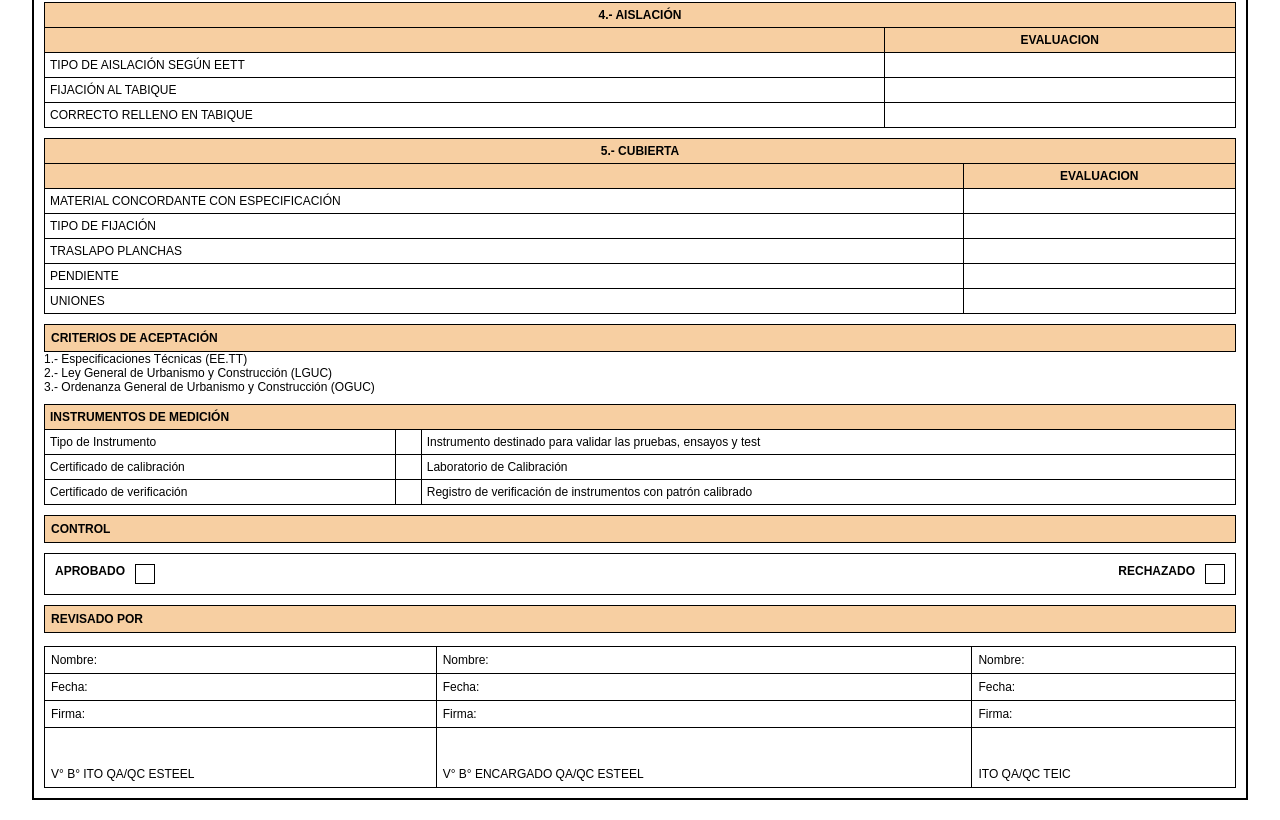
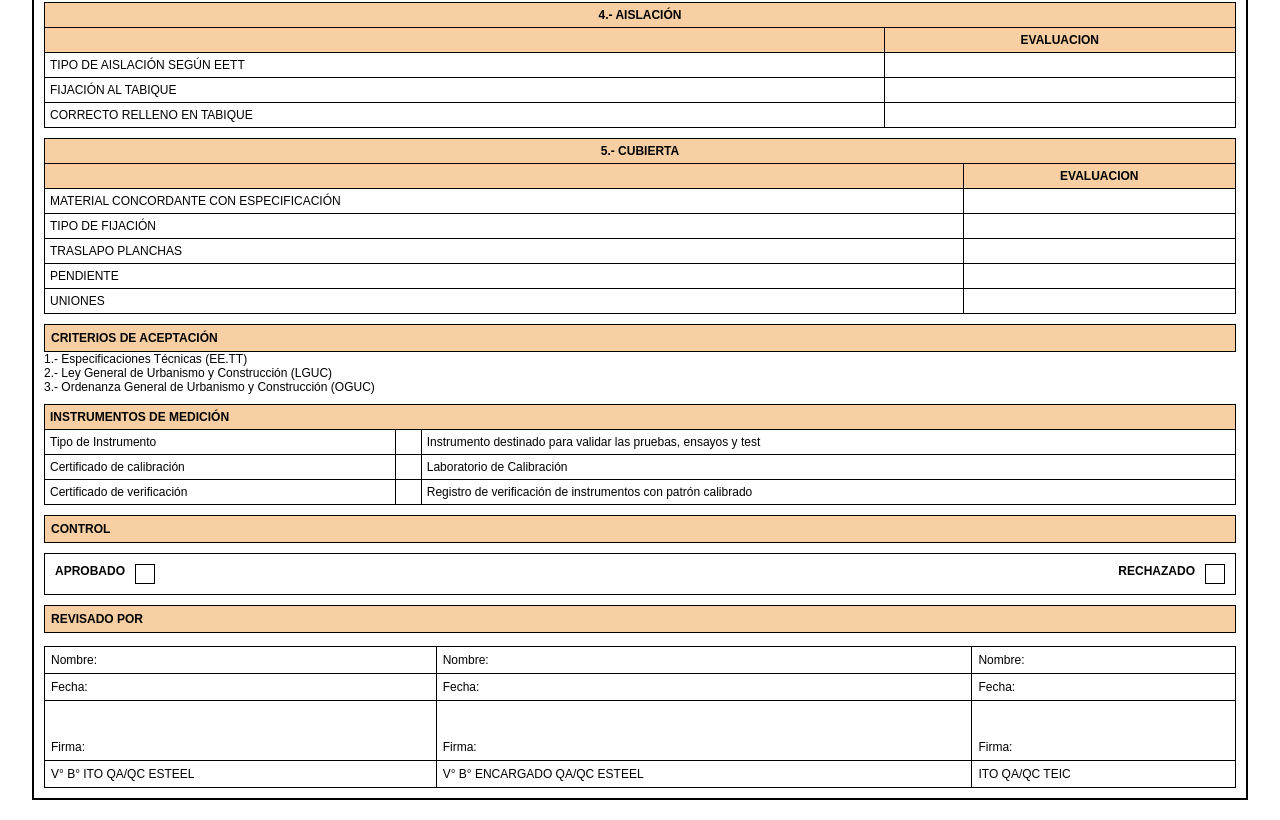
Before and after one commit to shernandez-grupoec/plantilla_arquitectura, a plain HTML site: page index.html in a window 1280 px wide. Shown: the part 921-1741 px from the top of the page. Drawn offline with Linux system fonts and the light colour scheme.

Commit message:
Update styles.css

```diff
--- a/styles.css
+++ b/styles.css
@@ -179,8 +179,8 @@ table.inspection td:first-child {
     text-align: left; /* Cambiado de center a left */
 }
 
-.sign-section tr:last-child td {
-    height: 60px; /* espacio para la firma */
+.sign-section tr:nth-last-child(2) td {
+    height: 60px; /* espacio para firma */
     vertical-align: bottom;
 }
 
```
